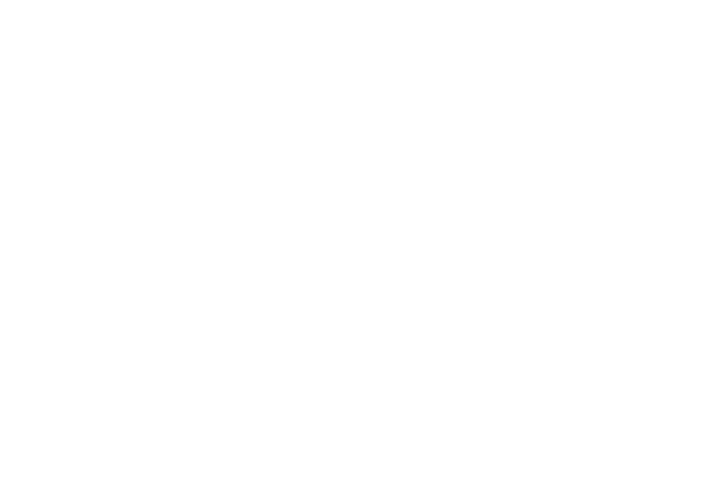
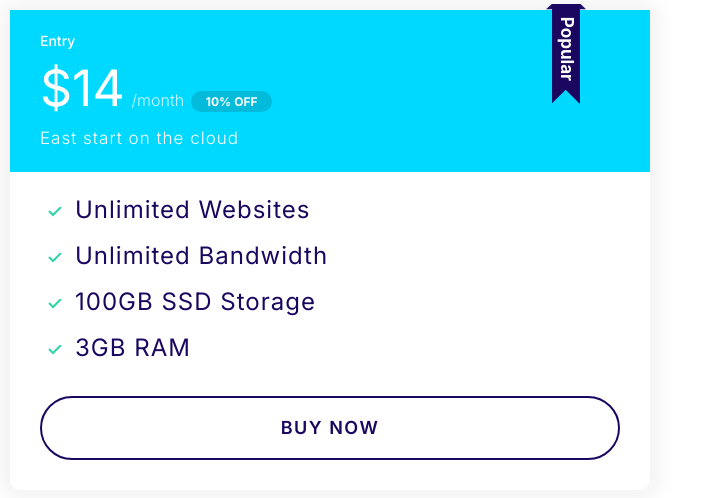
Before and after one commit to indianathe3rdKing/edity-prc, a plain HTML site: page index.html in a window 1280 px wide. Shown: the whole page, without its empty margins (0-703 px from the left). Drawn offline with Linux system fonts and the light colour scheme.

Commit message:
Define popular styling

```diff
--- a/CSS/style.css
+++ b/CSS/style.css
@@ -353,6 +353,23 @@ a {
   display: block;
 }
 
+.plan--popular .card__header {
+  position: relative;
+}
+
+.plan--popular .card {
+  overflow: visible;
+}
+
+.plan--popular .card__header::before {
+  content: url(/IMAGES/popular.svg);
+  width: 40px;
+  display: inline-block;
+  position: absolute;
+  top: -6px;
+  right: 10%;
+}
+
 @media screen and (min-width: 1024px) {
   .plan__name {
     font-size: 1.4rem;
--- a/index.html
+++ b/index.html
@@ -15,5 +15,27 @@
       rel="stylesheet"
     />
   </head>
-  <body></body>
+  <body>
+    <div class="plan plan--popular" style="width: 50%; margin: 1rem">
+      <div class="card card--secondary">
+        <header class="card__header">
+          <h3 class="plan__name">Entry</h3>
+          <span class="plan__price">$14</span>
+          <span class="plan__billing-cycle">/month</span>
+          <span class="badge badge--secondary badge--small">10% OFF</span>
+
+          <span class="plan__description">East start on the cloud</span>
+        </header>
+        <div class="card__body">
+          <ul class="list list--tick">
+            <li class="list__item">Unlimited Websites</li>
+            <li class="list__item">Unlimited Bandwidth</li>
+            <li class="list__item">100GB SSD Storage</li>
+            <li class="list__item">3GB RAM</li>
+          </ul>
+          <button class="btn btn--inline btn--block">buy now</button>
+        </div>
+      </div>
+    </div>
+  </body>
 </html>
```
Also changed, not shown: COMPONENTS/plans.html (+1 -1 lines).
